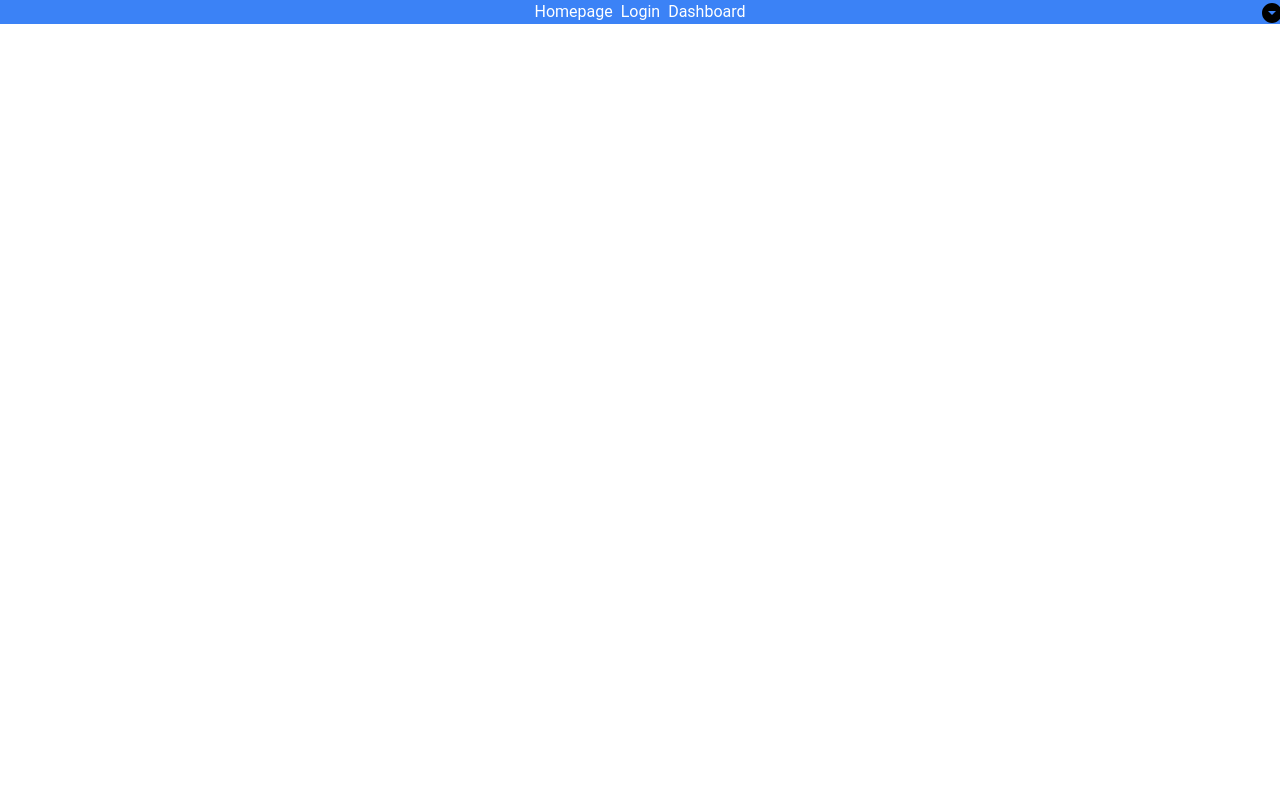
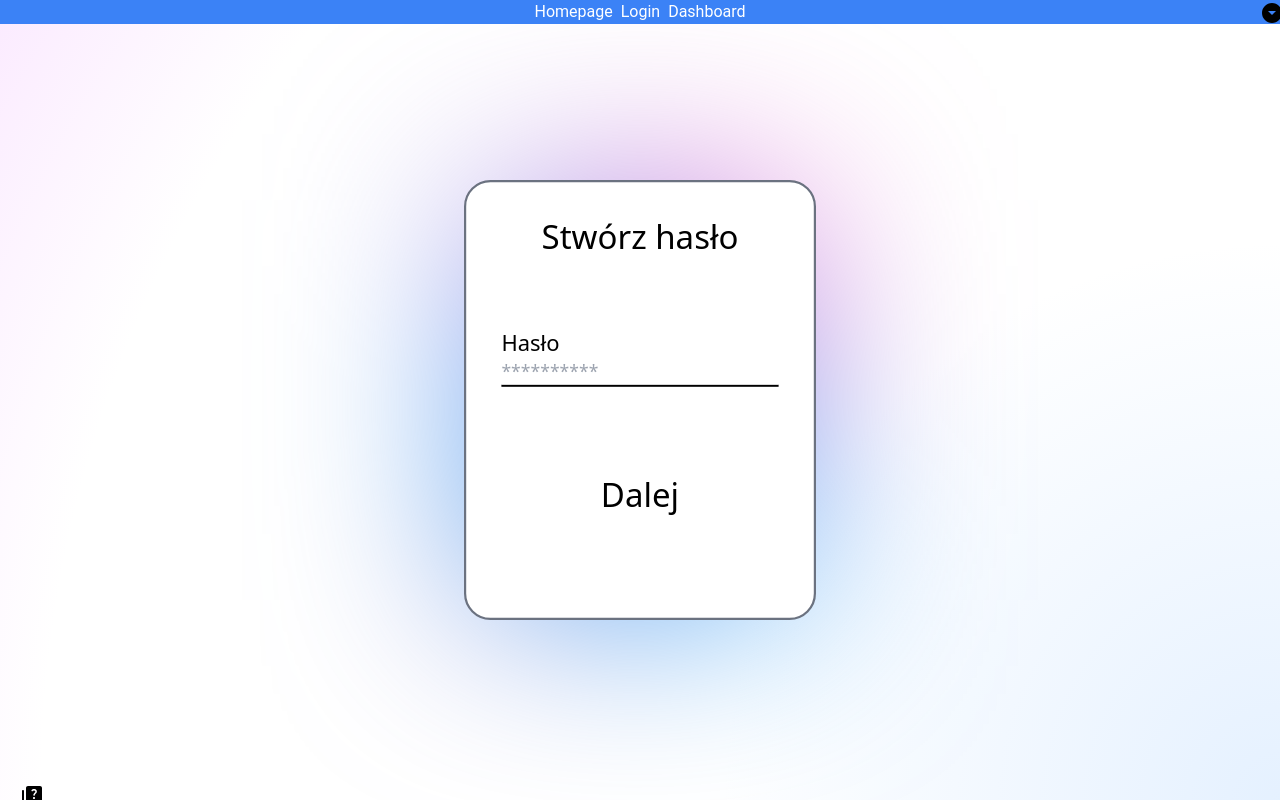
Before and after one commit to DedSec-ZSEIS/Secure-Vault, a Next.js app in the folder app/: page /activate/1 in a window 1280 px wide. Built offline with nearby package versions, Linux system fonts and the light colour scheme; no server answers.

Commit message:
no dziala

```diff
--- a/app/app/activate/[activateToken]/page.tsx
+++ b/app/app/activate/[activateToken]/page.tsx
@@ -1,10 +1,65 @@
-import React from 'react'
+"use client"
+import {useState, useEffect} from 'react';
+import Form from '../../../comps/login/Form'
+import TechHelp from '../../../comps/login/TechHelp';
+// import  {MdOutlineLiveHelp}  from 'react-icons/md';
+import QuizRoundedIcon from '@mui/icons-material/QuizRounded';
+import { motion as m } from 'framer-motion';
+import Dialog from '@mui/material/Dialog';
+import { useRouter } from 'next/navigation';
+import validateLink from '../../../utils/validateLink';
 
 export default function page({ params } : { params: { activateToken: string } }) {
     const { activateToken } = params
 
+    const [open, setOpen] = useState(false);
+    const [email, setEmail] = useState('')
+
+    const handleClickOpen = () => {
+        setOpen(true);
+    };
+    const handleClose = () => {
+        setOpen(false);
+    };
+    async function getEmail() {
+      const data = await validateLink(activateToken)
+      console.log(data);
+    }
+    useEffect(() => {
+      getEmail()
+    }, [])
+
 
   return (
-    <div>Twój token aktywacyjny to: {activateToken}</div>
+
+  <div className={`bg-white dark:bg-black `} style={{backgroundImage: "radial-gradient(circle at 100% 100%, rgba(150,198,255,.25) 0%, transparent 37%, transparent 82%, rgba(239,173,255,.25) 100%)"}} >
+  <m.div
+      className='w-screen h-screen flex justify-center items-center z-100 '
+      variants={{
+          show: { filter: 'blur(5px)', transition: { duration: 0.5 } },
+          hide: { filter: 'blur(0px)', transition: { duration: 0.5 } }
+      }}
+      >
+      <Form  name="activate" email={email} />
+      <button
+          className='fixed left-3 bottom-3 size-3 text-3xl z-50'
+          onClick={handleClickOpen}
+      >
+          <QuizRoundedIcon  className='text-4xl p-2 box-content duration-150 dark:text-white hover:bg-slate-200 dark:hover:bg-gray-500 dark:hover:bg-opacity-50 hover:bg-opacity-50 rounded-lg'/>
+      </button>
+  </m.div>
+  {/* {
+      open && <div className="w-screen h-screen flex justify-center items-center overflow-visible ${open ? "backdrop-blur-md" : ""}"></div>
+  } */}
+  <Dialog
+      sx={{
+          backdropFilter: 'blur(5px)',
+      }}
+      open={open}
+      onClose={handleClose}>
+          <TechHelp open={open} />
+  </Dialog>
+</div>
+
   )
 }
--- a/app/app/login/page.tsx
+++ b/app/app/login/page.tsx
@@ -29,7 +29,7 @@ export default function Page() {
                         hide: { filter: 'blur(0px)', transition: { duration: 0.5 } }
                     }}
                     >
-                    <Form />
+                    <Form  name="login" />
                     <button
                         className='fixed left-3 bottom-3 size-3 text-3xl z-50'
                         onClick={handleClickOpen}
--- a/app/comps/dashboard/CreateUser.tsx
+++ b/app/comps/dashboard/CreateUser.tsx
@@ -14,6 +14,8 @@ export default function CreateUser() {
             "uat": userData.uat,
             "createdEmail": String(createdEmail?.value)
             }
+            console.log(data);
+
             fetch(`${APIPATH}generateUser`, {
             method: 'POST',
             headers:    {
--- a/app/comps/login/Form.tsx
+++ b/app/comps/login/Form.tsx
@@ -4,67 +4,63 @@ import styles from './form.module.css'
 import sha512 from 'crypto-js/sha512';
 import { useRouter } from 'next/navigation'
 import { useStateContext } from "../../contexts/ContextProvider"
+import login from '../../utils/login';
+import register from '../../utils/register';
 // import { useEffect } from 'react';
 
 
 
 const PATH = process.env.NEXT_PUBLIC_PATH
 const APIPATH = process.env.NEXT_PUBLIC_APIPATH
-export default function Form() {
+
+
+export default function Form({ name, email="" }: { name: string, email?: string }) {
     const router = useRouter()
     const {userData, setUserData} = useStateContext()
     // useEffect(() => {
     //     console.log(userData)
     // },[userData])
-    const handleSubmit = (e: any) => {
+    const handleSubmit = async (e: any) => {
+        e.preventDefault()
+        if(name === 'login') {
+            const data = await login()
+            console.log(data)
+            console.log(data.admin);
 
-
-
-            const email = document.getElementById('email') as HTMLInputElement | null;
-            const password = document.getElementById('password') as HTMLInputElement | null;
-            e.preventDefault()
-            const data = {
-            "email": String(email?.value),
-            "password": String(sha512(String(password?.value)))
-            // "password": String(password?.value)
-            }
-            fetch(`${APIPATH}login`, {
-            method: 'POST',
-            body: JSON.stringify(data),
-            headers:    {
-                "Content-Type": "application/json; charset=UTF-8",
-                }
-            }).then((response) => response.json())
-            .then((data) => {
-                console.log(data);
-                // if( warunek do zalogowania się) //
             if (data.succesfull) {
                 setUserData({
                     email: data.email,
                     uat: data.uat
                 })
-                    console.log(userData)
-                    if(data.admin){
+                if (data.admin) {
                     router.push(`${PATH}dashboard`)
-                    }else{
+                } else {
                     router.push(`${PATH}dashboard/user`)
+
+                }
             }
 
+        } else {
+                const name = document.getElementById('name') as HTMLInputElement
+                const password = document.getElementById('password') as HTMLInputElement
+                const hashedPassword = sha512(password.value).toString()
+                const data = await register(email, hashedPassword, userData.uat)
+                console.log(data);
+
         }
-                })
-                .catch((err) => {
-                console.log(err);
-            });
     }
 
 
     return (
         <div className={'wrapper shadow w-3/5 h-1/2 md:w-2/5 lg:w-1/3 xl:w-1/4 2xl:w-1/5 relative ' + styles.wrapper}>
             <div className="border-gray-500 border-2 rounded-3xl w-full h-full font-sans scale-110 bg-white text-black dark:bg-black dark:text-white ">
-                <h2 className="my-8 text-3xl font-normal flex  justify-center relative">Zaloguj się</h2>
+                <h2 className="my-8 text-3xl font-normal flex  justify-center relative">
+                    {name === 'login' ? 'Zaloguj się' : 'Stwórz hasło'}
+                </h2>
                 <form action="#" className="mx-8 mt-16  ">
                     {/* poprzednio w input login byl name="email" */}
-                    <div className=" mt-10 flex flex-col border-b-2 border-black dark:border-white">
+                    {
+                        name === 'login' && <div className=" mt-10 flex flex-col border-b-2 border-black dark:border-white">
                         <label htmlFor="login" className="text-xl">Login</label>
                         <input
                             type="textarea"
@@ -74,6 +70,7 @@ export default function Form() {
                         />
 
                     </div>
+                    }
                     <div className="my-5 flex flex-col border-b-2 border-black dark:border-white">
                         <label htmlFor="password" className="text-xl">Hasło</label>
                         <input
--- a/app/package.json
+++ b/app/package.json
@@ -15,13 +15,15 @@
     "@mui/icons-material": "^5.11.0",
     "@mui/material": "^5.10.17",
     "@mui/styled-engine-sc": "^5.10.16",
+    "@mui/x-data-grid": "^5.17.17",
     "@splinetool/react-spline": "^2.2.3",
     "@types/node": "18.11.9",
     "@types/react": "18.0.25",
     "@types/react-dom": "18.0.8",
+    "axios": "^1.2.2",
     "crypto-js": "^4.1.1",
     "eslint": "8.27.0",
-    "eslint-config-next": "^12.0.4",
+    "eslint-config-next": "^13.1.1",
     "framer-motion": "^7.6.19",
     "next": "13.0.3",
     "react": "18.2.0",
--- /dev/null
+++ b/app/utils/login.ts
@@ -0,0 +1,48 @@
+import sha512 from "crypto-js/sha512";
+
+export default async function login() {
+const APIPATH = process.env.NEXT_PUBLIC_APIPATH
+
+            const email = document.getElementById('email') as HTMLInputElement | null;
+            const password = document.getElementById('password') as HTMLInputElement | null;
+            const sendData = {
+            "email": String(email?.value),
+            "password": String(sha512(String(password?.value)))
+            // "password": String(password?.value)
+            }
+            const res = await fetch(`${APIPATH}login`, {
+            method: 'POST',
+            body: JSON.stringify(sendData),
+            headers:    {
+                "Content-Type": "application/json; charset=UTF-8",
+                }
+            })
+            const data = await res.json()
+            return data
+
+}
+
+// then((response) => response.json())
+//             .then((data) => {
+//                 console.log(data);
+//                 // if( warunek do zalogowania się) //
+//                 return data
+//             })
+//                 .catch((err) => {
+//                 console.log(err);
+//             });
+
+//if (data.succesfull) {
+//     setUserData({
+//         email: data.email,
+//         uat: data.uat
+//     })
+//     console.log(userData)
+//     if(data.admin){
+//         router.push(`${PATH}dashboard`)
+//     }else{
+//         router.push(`${PATH}dashboard/user`)
+//     }
+
+// }
+// })
--- /dev/null
+++ b/app/utils/register.ts
@@ -0,0 +1,18 @@
+export default async function register (email: string, password: string, uat: string, name="dupa") {
+    const APIPATH = process.env.NEXT_PUBLIC_APIPATH
+    const res = await fetch(`${APIPATH}validateUser`, {
+        method: 'POST',
+        body: JSON.stringify({
+            "email": String(email),
+            "newPass": String(password),
+            "uat": String(uat),
+            "newFullName": String(name)
+        }),
+        headers:    {
+            "Content-Type": "application/json; charset=UTF-8",
+            }
+        })
+        const data = await res.json()
+        return data
+
+}
--- /dev/null
+++ b/app/utils/validateLink.ts
@@ -0,0 +1,12 @@
+export default async function validateLink (token: string) {
+    const APIPATH = process.env.NEXT_PUBLIC_APIPATH
+
+    const res = await fetch(`${APIPATH}validateLink/${token}`, {
+        method: 'POST',
+        headers:    {
+            "Content-Type": "application/json; charset=UTF-8",
+            }
+        })
+        const data = await res.json()
+        return data
+}
```
Also changed, not shown: app/comps/dashboard/UsersList.tsx (+8 -3 lines), 1 other file (tests, documents, lock files or other folders). Lines whose indentation alone changed are shown as unchanged.
